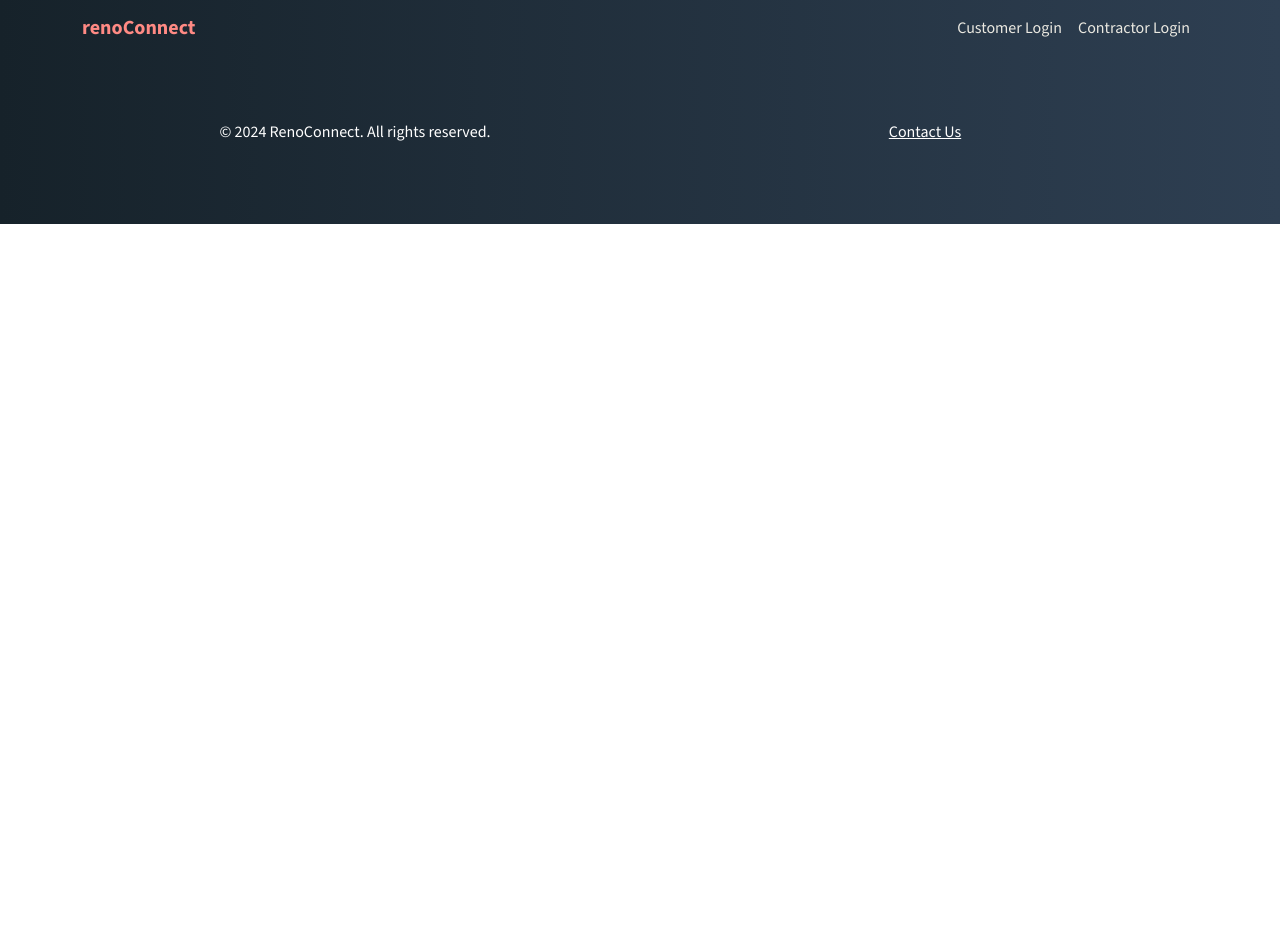
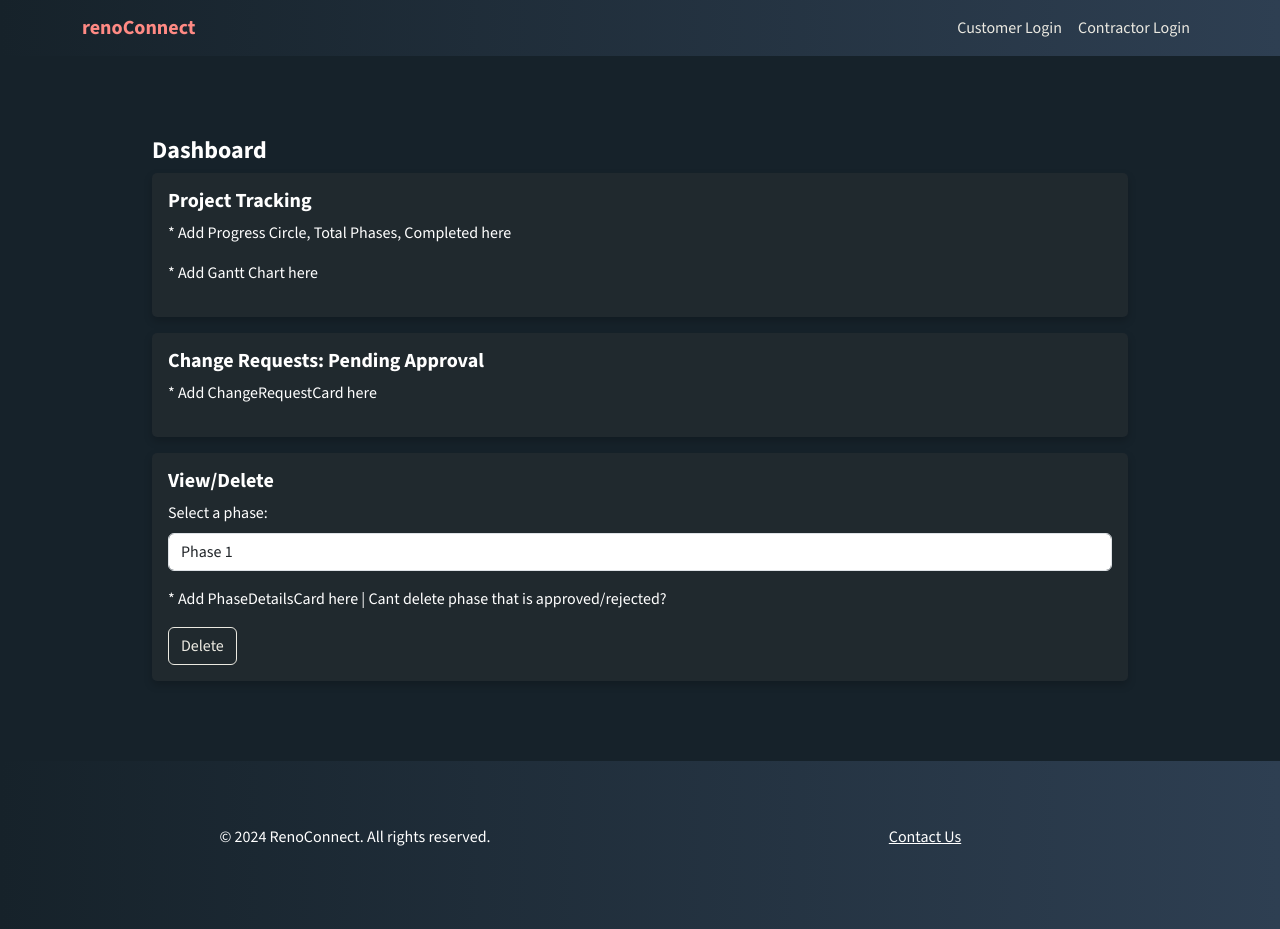
Before and after one commit to Jaw992/Project-3-RenoConnect, a React (Vite) app in the folder frontend/: page /contractor in a window 1280 px wide. Before the commit the page ends 800 px from the top, so only its background shows below. Built offline with nearby package versions, Linux system fonts and the light colour scheme.

Commit message:
feat: add contractorDashboard.jsx and it's route

```diff
--- a/frontend/src/App.jsx
+++ b/frontend/src/App.jsx
@@ -9,6 +9,7 @@ import ContractorLogin from "./pages/ContractorLogin";
 import CustomerLogin from "./pages/CustomerLogin";
 import ContractorSignup from "./pages/ContractorSignup";
 import CustomerSignup from "./pages/CustomerSignup";
+import ContractorDashboard from "./pages/ContractorDashboard";
 import bgImage from "./assets/b1.jpg";
 import { Link } from "react-router-dom";
 import "./css/styles.css";
@@ -64,6 +65,7 @@ function App() {
         <Route path="/customer/login" element={<CustomerLogin />} />
         <Route path="/contractor/signup" element={<ContractorSignup />} />
         <Route path="/customer/signup" element={<CustomerSignup />} />
+        <Route path="/contractor" element={<ContractorDashboard />} />
       </Routes>
       <Footer />
     </div>
--- a/frontend/src/css/styles.css
+++ b/frontend/src/css/styles.css
@@ -54,11 +54,13 @@ body {
 }
 .custom-button-secondary:hover {
   background-color: #ff8a84;
+  background-color: #2e3f52 !important;
   border: solid #ebe9e1 1px;
 }
 
 .custom-button-primary:hover {
   background-color: #ff8a84;
+  background-color: #2e3f52 !important;
   border: solid #ebe9e1 1px;
 }
 
@@ -171,6 +173,7 @@ body {
 
 .contractor-bg {
   background: #16222a;
+  /* background: pink; */
 }
 
 /* .customer-bg {
@@ -181,4 +184,23 @@ body {
 
 .customer-bg {
   background: #16222a;
+  /* background: pink; */
 }
+.pages-pad {
+  padding-top: 5rem;
+  padding-bottom: 5rem;
+}
+.pages-form-labels {
+  color: white;
+}
+
+.pages-custom-container {
+  max-width: 1000px;
+  margin: 0 auto;
+}
+.pages-box-shadow {
+  background-color: rgba(56, 56, 56, 0.3); /* Dark background color */
+  box-shadow: 0px 4px 8px rgba(0, 0, 0, 0.2); /* Subtle shadow */
+  border-radius: 5px; /* Optional: to round the corners */
+  padding: 20px; /* Adjust padding if needed */
+}
--- /dev/null
+++ b/frontend/src/pages/ContractorDashboard.jsx
@@ -0,0 +1,49 @@
+import React from "react";
+import { Container, Form, Button } from "react-bootstrap";
+
+const ContractorDashboard = () => {
+  return (
+    <div className="contractor-bg pages-pad">
+      <Container className="pages-custom-container">
+        <h4 className="h3-custom">Dashboard</h4>
+        <div className=" pages-box-shadow p-3">
+          <h5 className="h3-custom">Project Tracking</h5>
+          <p style={{ color: "white" }}>
+            * Add Progress Circle, Total Phases, Completed here
+          </p>
+          <p style={{ color: "white" }}>* Add Gantt Chart here</p>
+        </div>
+
+        <div className=" pages-box-shadow p-3 mt-3">
+          <h5 className="h3-custom">Change Requests: Pending Approval</h5>
+          <p style={{ color: "white" }}>* Add ChangeRequestCard here</p>
+        </div>
+
+        <Form className=" pages-box-shadow p-3 mt-3">
+          <h5 className="h3-custom">View/Delete</h5>{" "}
+          <Form.Group controlId="formPhaseSelect" className="mt-1">
+            <Form.Label className="pages-form-labels">
+              Select a phase:
+            </Form.Label>{" "}
+            <Form.Control as="select">
+              <option>Phase 1</option>
+              <option>Phase 2</option>
+              <option>Phase 3</option>
+            </Form.Control>
+            <p className="mt-3" style={{ color: "white" }}>
+              * Add PhaseDetailsCard here | Cant delete phase that is
+              approved/rejected?
+            </p>
+          </Form.Group>
+          <div className="button-container mt-3">
+            <Button type="submit" className="custom-button-primary">
+              Delete
+            </Button>
+          </div>
+        </Form>
+      </Container>
+    </div>
+  );
+};
+
+export default ContractorDashboard;
--- a/frontend/src/pages/ContractorSignup.jsx
+++ b/frontend/src/pages/ContractorSignup.jsx
@@ -6,7 +6,7 @@ const ContractorSignup = () => {
     <div className="contractor-bg">
       <Container className="login-container">
         <h3 className="h3-custom">Contractor Sign Up</h3>
-        <Form className="formLabel mt-4 border p-3">
+        <Form className="formLabel mt-4 pages-box-shadow p-3">
           <h4>Company Details</h4>
           <Form.Group controlId="formCompanyName" className="mt-3">
             <Form.Label>Company Name</Form.Label>
@@ -56,7 +56,7 @@ const ContractorSignup = () => {
             />
           </Form.Group>
         </Form>
-        <Form className="formLabel mt-4  border p-3 ">
+        <Form className="formLabel mt-4  pages-box-shadow p-3 ">
           <h4>Account Details</h4>
 
           <Form.Group controlId="formUsername" className="mt-3">
--- a/frontend/src/pages/CustomerSignup.jsx
+++ b/frontend/src/pages/CustomerSignup.jsx
@@ -6,7 +6,7 @@ const CustomerSignup = () => {
     <div className="customer-bg">
       <Container className="login-container">
         <h3 className="h3-custom">Customer Sign Up</h3>
-        <Form className="formLabel mt-4  border p-3 ">
+        <Form className="formLabel mt-4  pages-box-shadow p-3 ">
           <h4>Personal Particulars</h4>
           <Form.Group controlId="formName">
             <Form.Label>Name</Form.Label>
@@ -35,7 +35,7 @@ const CustomerSignup = () => {
             />
           </Form.Group>
         </Form>
-        <Form className="formLabel mt-4  border p-3 ">
+        <Form className="formLabel mt-4  pages-box-shadow p-3 ">
           <h4>Account Details</h4>
           <Form.Group controlId="formProjectId">
             <Form.Label>Project ID</Form.Label>
```
